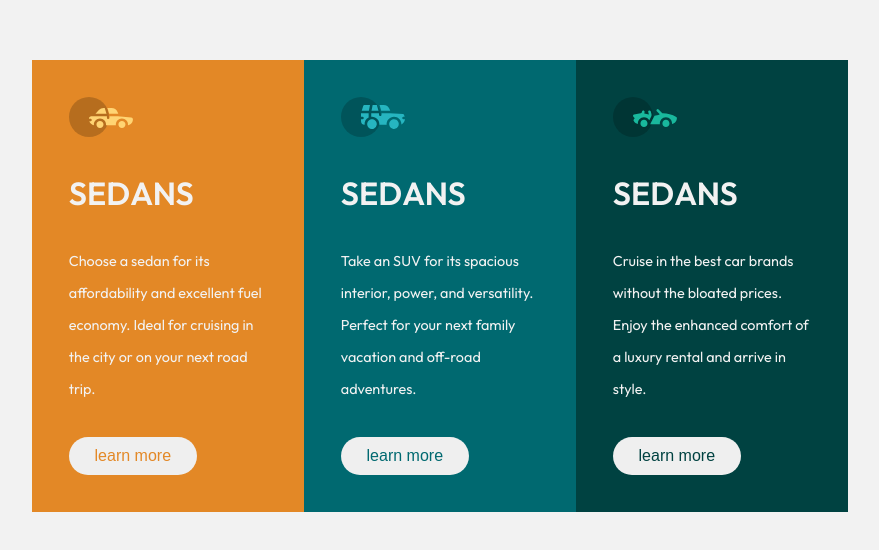
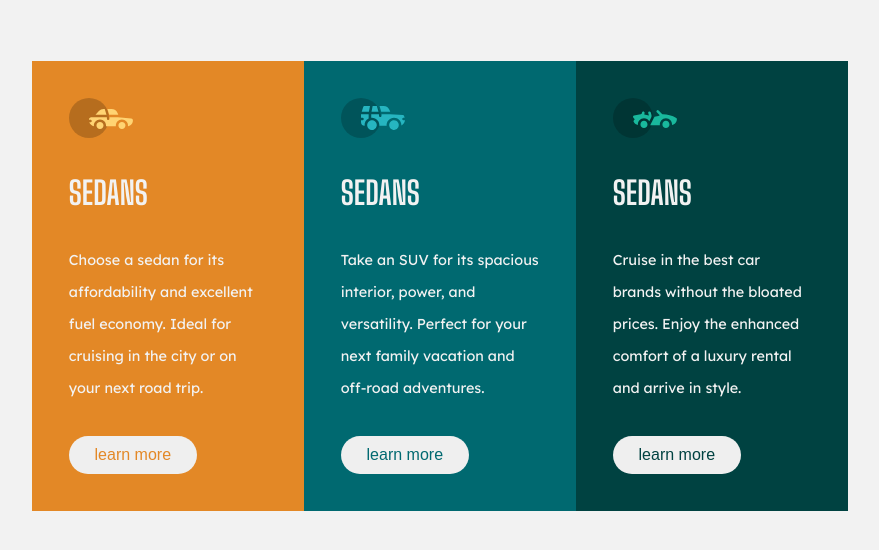
Before and after one commit to sreeramadasuarun/3-column-preview-card-component-main, a plain HTML site: page index.html in a window 1280 px wide. Shown: the part 114-664 px from the top of the page, without its empty margins (200-1079 px from the left). Drawn offline with Linux system fonts and the light colour scheme.

Commit message:
font added

```diff
--- a/styles/style.css
+++ b/styles/style.css
@@ -1,4 +1,4 @@
-@import url('https://fonts.googleapis.com/css2?family=Outfit:wght@300;400;600&display=swap');
+  @import url('https://fonts.googleapis.com/css2?family=Big+Shoulders+Display:wght@700&family=Lexend+Deca&display=swap');
 
   * {
       margin: 0;
@@ -11,7 +11,7 @@ html {
   }
 
   body {
-    font-family: 'Outfit', sans-serif;
+      font-family: 'Lexend Deca', sans-serif;
       background-color: hsl(0, 0%, 95%);
       width: 100vw;
       height: 100vh;
@@ -48,6 +48,8 @@ body {
   .sedans-tittle {
       text-transform: uppercase;
       color: hsl(0, 0%, 95%);
+      font-family: 'Big Shoulders Display', cursive;
+
   }
 
   .sedans-btn {
@@ -84,6 +86,8 @@ body {
   .suvs-tittle {
       text-transform: uppercase;
       color: hsl(0, 0%, 95%);
+      font-family: 'Big Shoulders Display', cursive;
+
   }
 
   .suvs-btn {
@@ -121,6 +125,8 @@ body {
   .luxury-tittle {
       text-transform: uppercase;
       color: hsl(0, 0%, 95%);
+      font-family: 'Big Shoulders Display', cursive;
+
   }
 
   .luxury-btn {
```
Lines whose indentation alone changed are shown as unchanged.
